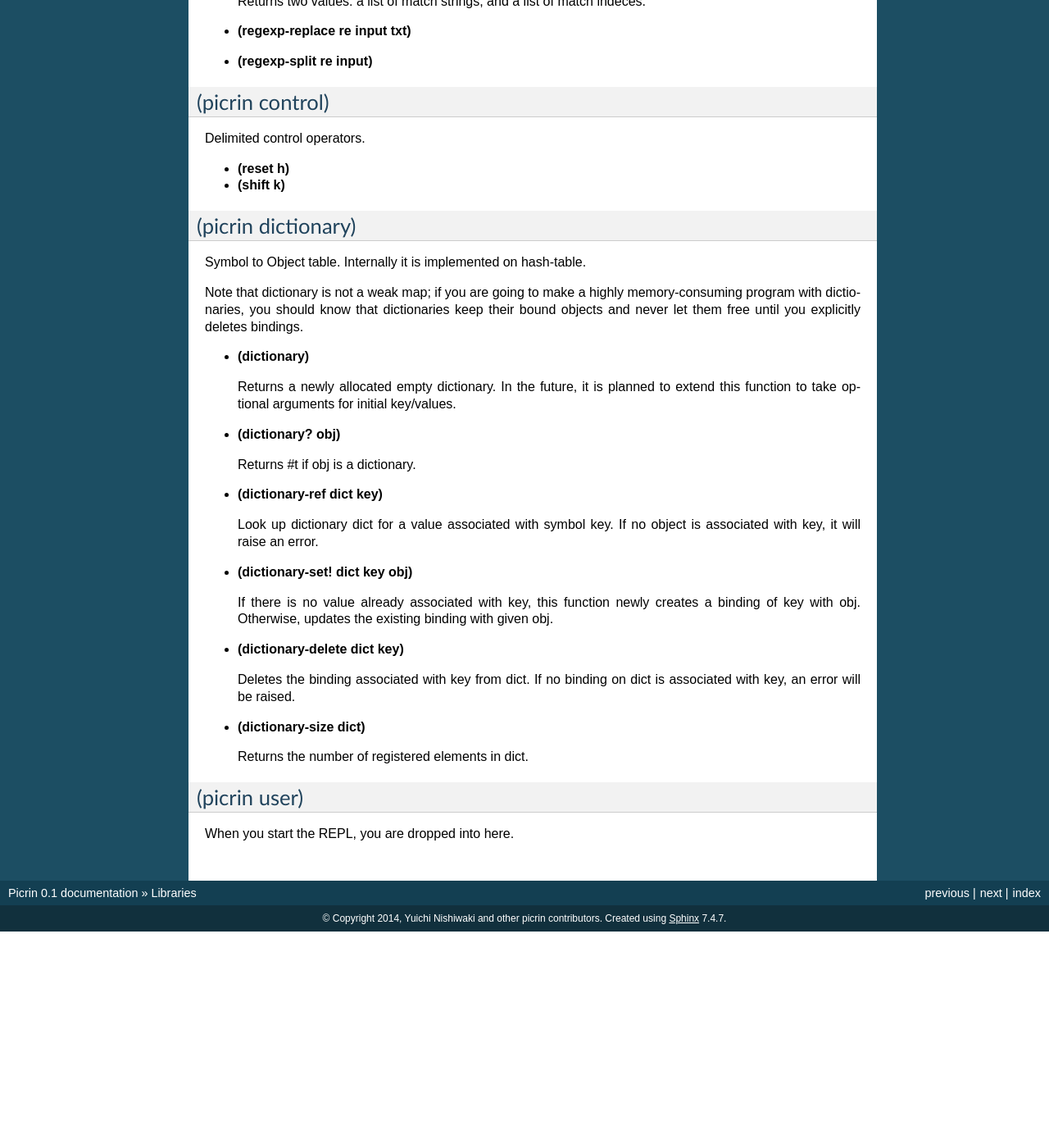
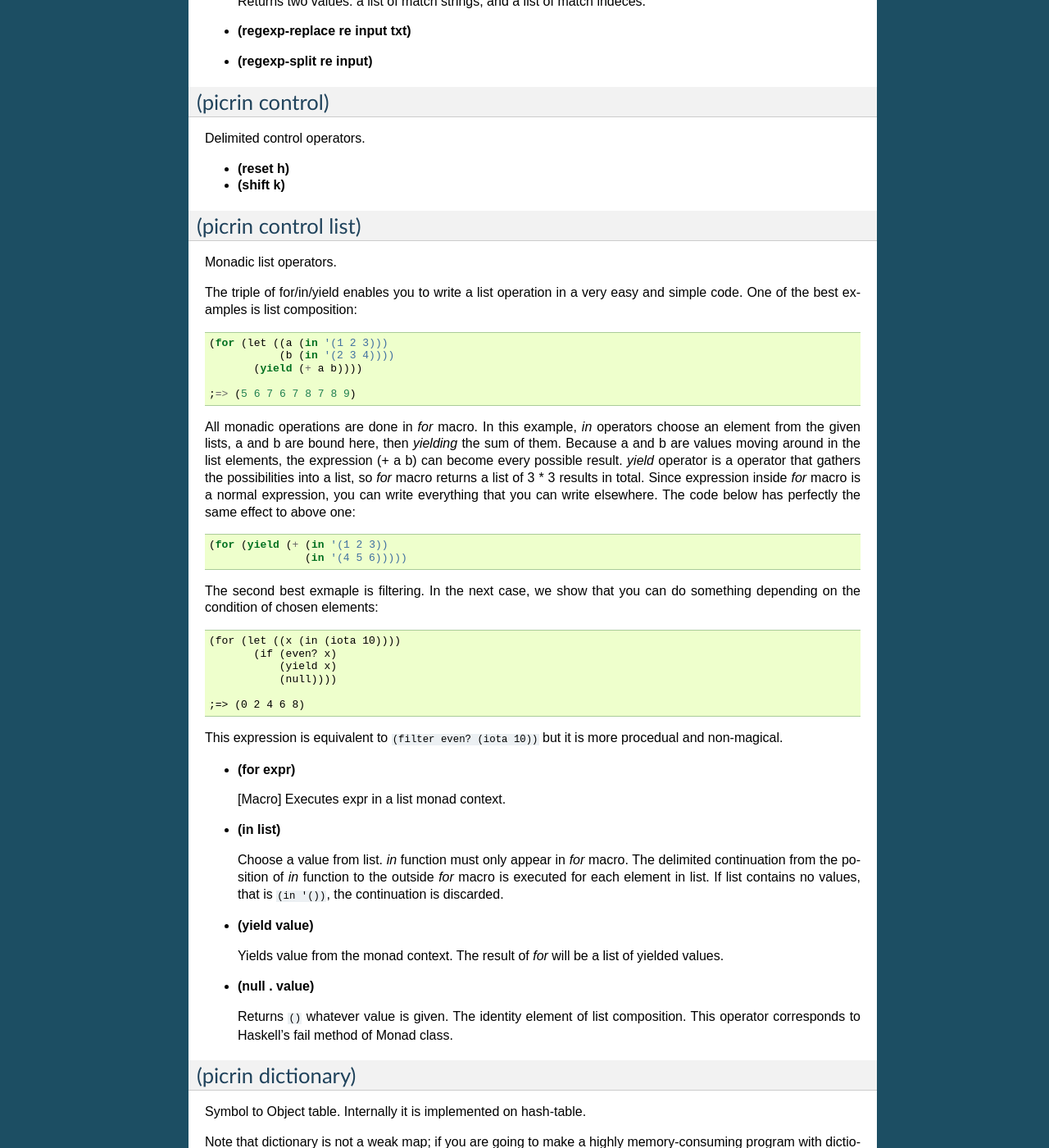
Before and after one commit to picrin-scheme/picrin, a Sphinx documentation site: the page built from docs/libs.rst, in a window 1280 px wide and 1400 px high, scrolled down 1314 px. Shown: the whole window at 82% size. Built offline with Sphinx 7.4.7, drawn with Linux system fonts in a browser that asks for light colours; before the commit the page ends 2450 px from its top, so only the background shows below that; some of the changed text lies outside the part shown.

Commit message:
add (picrin control list) doc

```diff
--- a/docs/libs.rst
+++ b/docs/libs.rst
@@ -79,6 +79,51 @@ Delimited control operators.
 - **(reset h)**
 - **(shift k)**
 
+(picrin control list)
+---------------------
+
+Monadic list operators.
+
+The triple of for/in/yield enables you to write a list operation in a very easy and simple code. One of the best examples is list composition::
+
+  (for (let ((a (in '(1 2 3)))
+             (b (in '(2 3 4))))
+         (yield (+ a b))))
+
+  ;=> (5 6 7 6 7 8 7 8 9)
+
+All monadic operations are done in *for* macro. In this example, *in* operators choose an element from the given lists, a and b are bound here, then *yielding* the sum of them. Because a and b are values moving around in the list elements, the expression (+ a b) can become every possible result. *yield* operator is a operator that gathers the possibilities into a list, so *for* macro returns a list of 3 * 3 results in total. Since expression inside *for* macro is a normal expression, you can write everything that you can write elsewhere. The code below has perfectly the same effect to above one::
+
+  (for (yield (+ (in '(1 2 3))
+                 (in '(4 5 6)))))
+
+The second best exmaple is filtering. In the next case, we show that you can do something depending on the condition of chosen elements::
+
+  (for (let ((x (in (iota 10))))
+         (if (even? x)
+             (yield x)
+             (null))))
+
+  ;=> (0 2 4 6 8)
+
+This expression is equivalent to ``(filter even? (iota 10))`` but it is more procedual and non-magical.
+
+- **(for expr)**
+
+  [Macro] Executes expr in a list monad context.
+
+- **(in list)**
+
+  Choose a value from list. *in* function must only appear in *for* macro. The delimited continuation from the position of *in* function to the outside *for* macro is executed for each element in list. If list contains no values, that is ``(in '())``, the continuation is discarded.
+
+- **(yield value)**
+
+  Yields value from the monad context. The result of *for* will be a list of yielded values.
+
+- **(null . value)**
+
+  Returns ``()`` whatever value is given. The identity element of list composition. This operator corresponds to Haskell's fail method of Monad class.
+
 
 (picrin dictionary)
 -------------------
```
